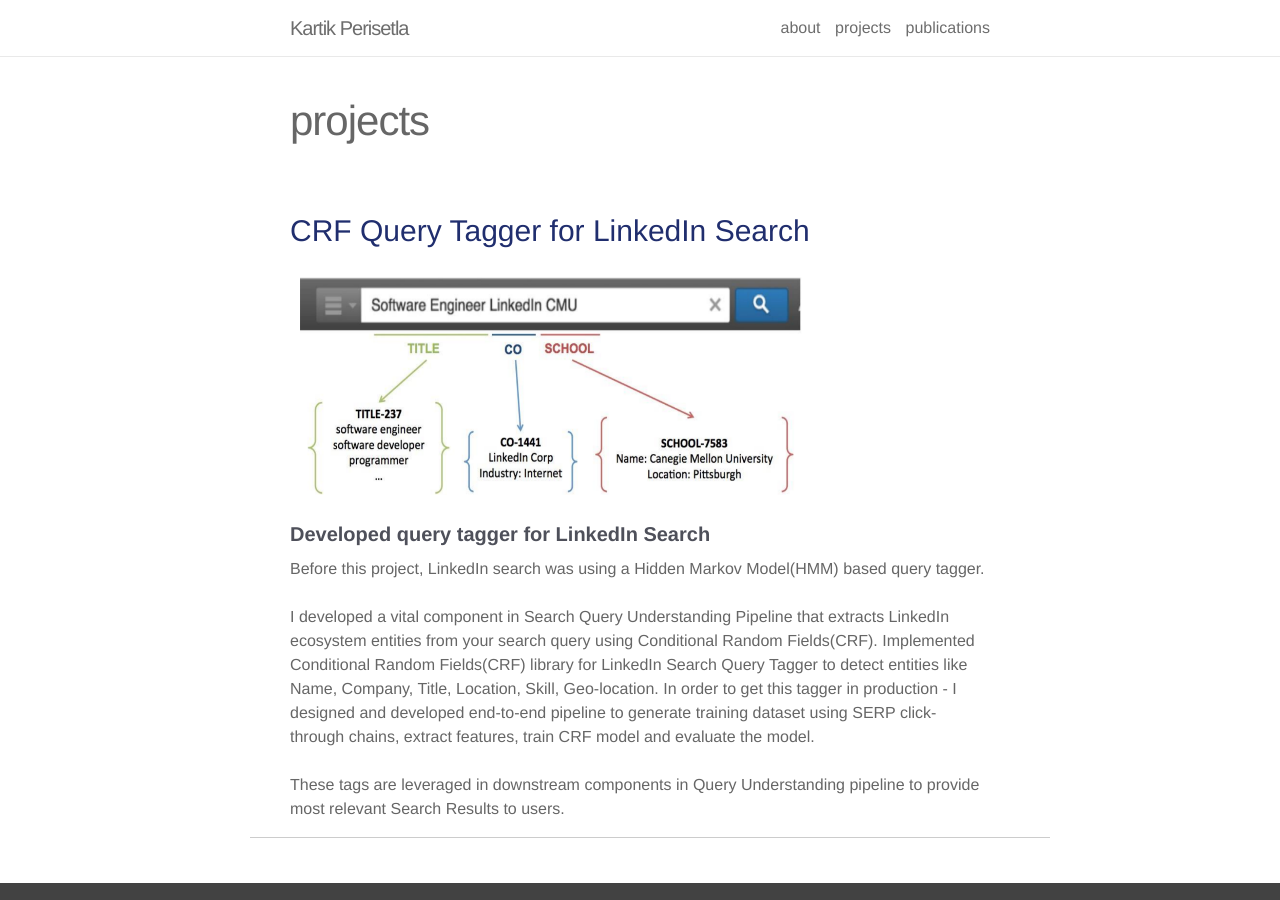
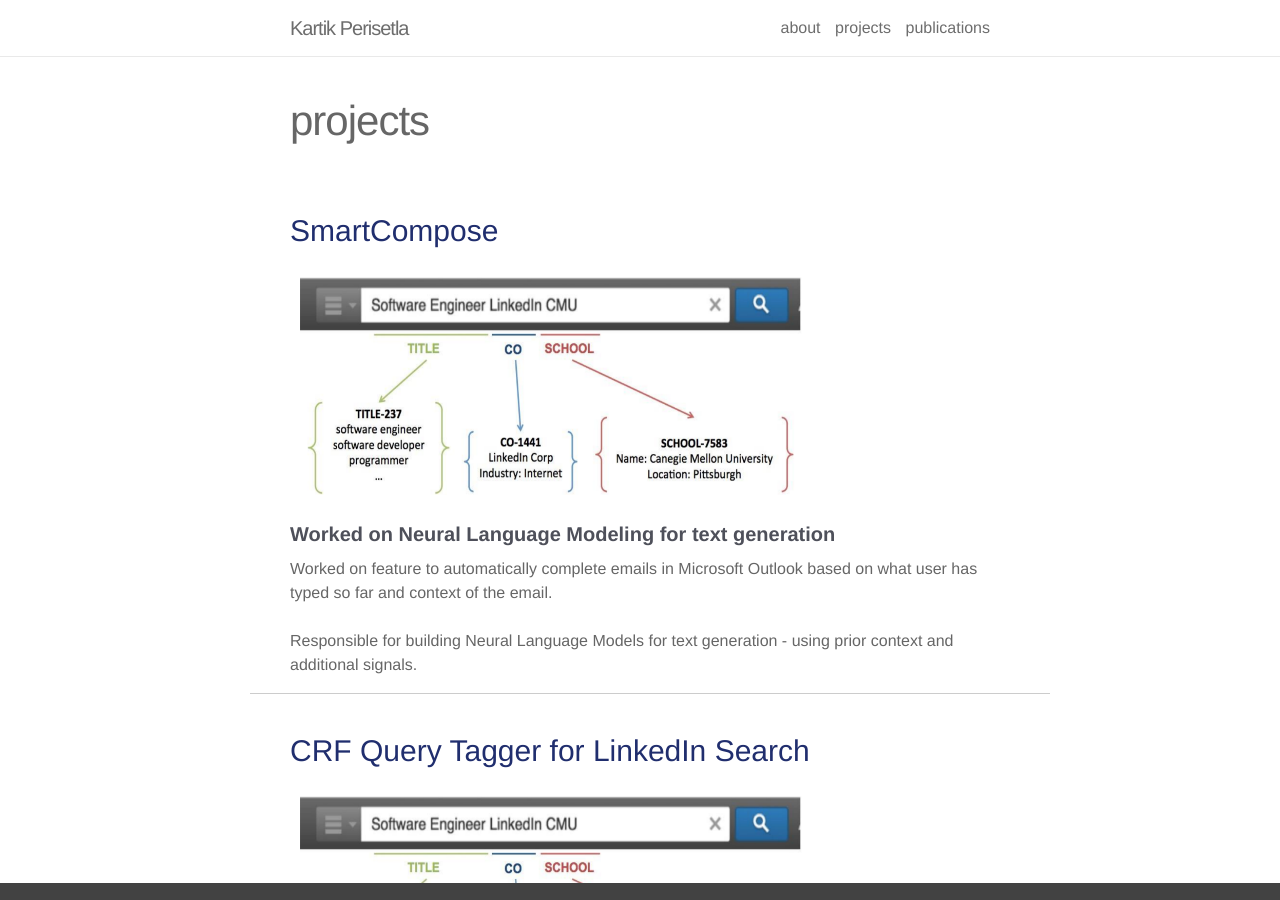
Before and after one commit to kartikperisetla/kartikperisetla.github.io, a Jekyll site: the page built from _pages/projects.md, in a window 1280 px wide and 900 px high. Built offline with Jekyll 4.4.1, drawn with Linux system fonts in a browser that asks for light colours; nearby versions of some CDN libraries.

Commit message:
adding project

```diff
--- a/_pages/projects.md
+++ b/_pages/projects.md
@@ -4,6 +4,20 @@
 permalink: /projects/
 description:
 ---
+<h3 style="color:#202E6E">SmartCompose
+</h3>
+<img class="thumbnail" src="/assets/img/crf_query_tagger.png" width="520px" height="230px" border="0px" />
+<p align="justify">
+    <b><h4 style="color:#4E505A"> Worked on Neural Language Modeling for text generation </h4></b>
+    Worked on feature to automatically complete emails in Microsoft Outlook based on what user has typed so far and context of the email.<br/><br/>
+
+    Responsible for building Neural Language Models for text generation - using prior context and additional signals.
+
+</p>
+
+<h4 class="year" />
+<br />
+
 <h3 style="color:#202E6E">CRF Query Tagger for LinkedIn Search
 </h3>
 <img class="thumbnail" src="/assets/img/crf_query_tagger.png" width="520px" height="230px" border="0px" />
```
